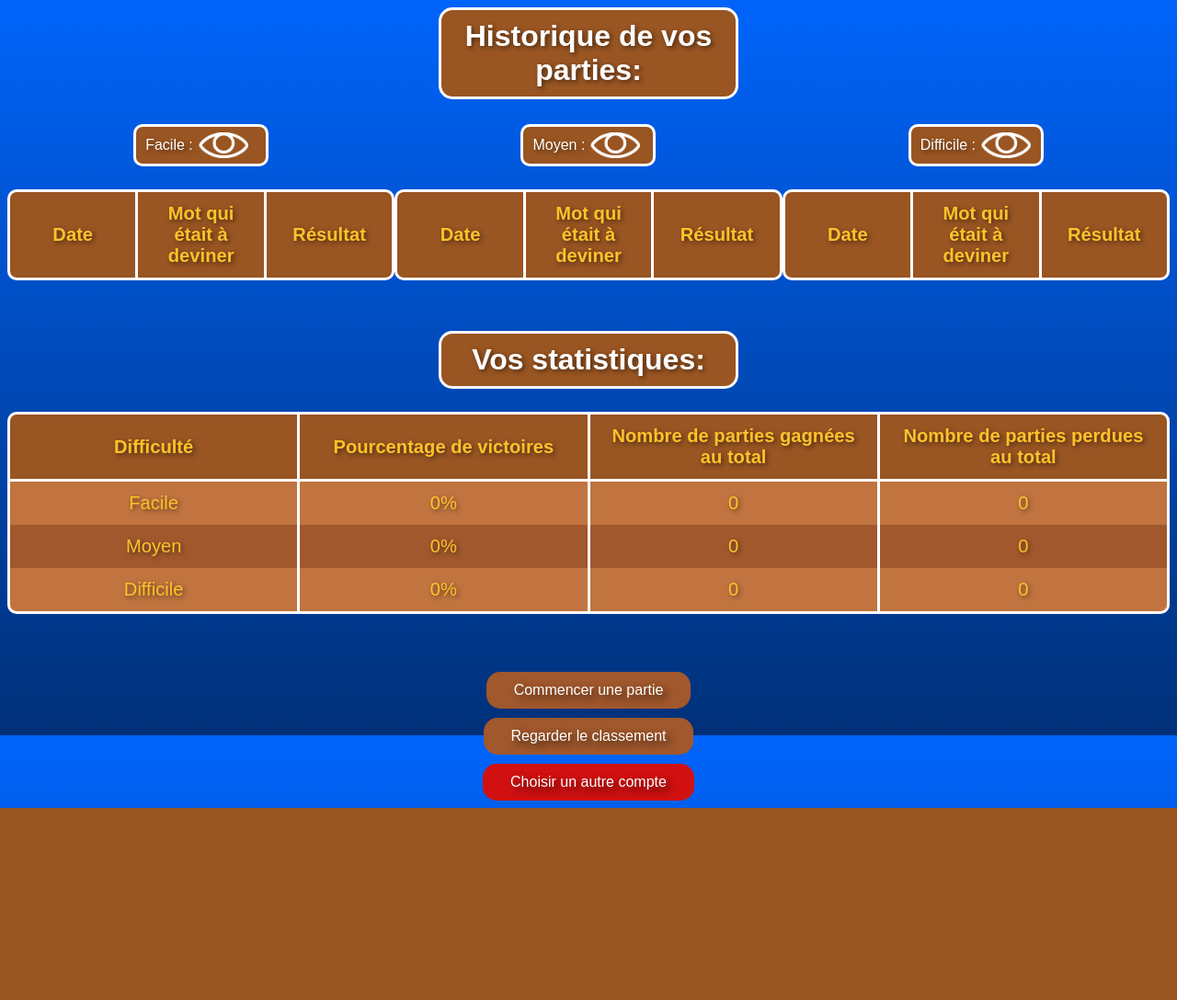
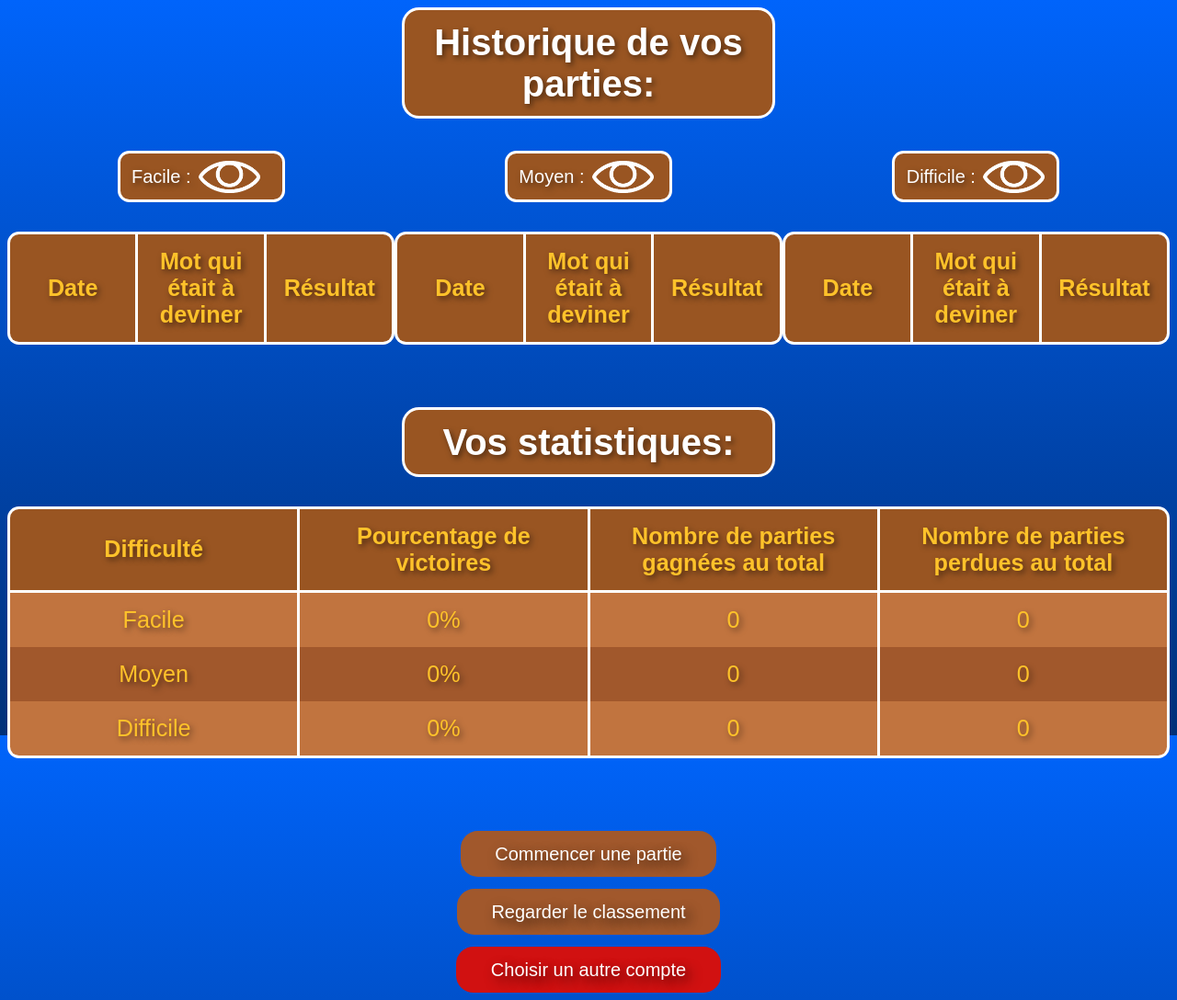
Before and after one commit to TimeoBlondeleauDubois/Pendu-site-avec-base-de-donnee, a Flask app: page /historique in a window 1280 px wide. Shown: the whole page at 92% size. Before the commit the page ends 879 px from the top, so only its background shows below. Run offline with Flask 3, Linux system fonts and the light colour scheme; data comes from the database, SQL or seed files in the repository; lists and menus that the app fills with data are empty.

Commit message:
style et zoom

```diff
--- a/static/classement.css
+++ b/static/classement.css
@@ -257,3 +257,7 @@ button:hover {
 .bouton-difficile:hover {
     padding: 11px 36px;
 }
+
+.zoom {
+    zoom: 1.25;
+}
--- a/static/historique.css
+++ b/static/historique.css
@@ -275,3 +275,7 @@ button:hover {
 .bouton-autre_compte:hover {
     padding: 12px 36px;
 }
+
+.zoom {
+    zoom: 1.25;
+}
--- a/templates/classement_difficile.html
+++ b/templates/classement_difficile.html
@@ -8,6 +8,7 @@
     <link rel="stylesheet" href="/static/difficile.css">
 </head>
 <body>
+    <div class="zoom">
         <div class="title-container">
             <h1>Classement des joueurs:</h1>
         </div>
@@ -73,5 +74,6 @@
             <button class="bouton-autre_compte">Choisir un autre compte</button>
         </a>
     </div>
+    </div>
 </body>
 </html>
--- a/templates/classement_facile.html
+++ b/templates/classement_facile.html
@@ -8,6 +8,7 @@
     <link rel="stylesheet" href="/static/facile.css">
 </head>
 <body>
+    <div class="zoom">
         <div class="title-container">
             <h1>Classement des joueurs:</h1>
         </div>
@@ -73,5 +74,6 @@
             <button class="bouton-autre_compte">Choisir un autre compte</button>
         </a>
     </div>
+    </div>
 </body>
 </html>
--- a/templates/classement_moyen.html
+++ b/templates/classement_moyen.html
@@ -8,6 +8,7 @@
     <link rel="stylesheet" href="/static/moyen.css">
 </head>
 <body>
+    <div class="zoom">
         <div class="title-container">
             <h1>Classement des joueurs:</h1>
         </div>
@@ -73,5 +74,6 @@
             <button class="bouton-autre_compte">Choisir un autre compte</button>
         </a>
     </div>
+    </div>
 </body>
 </html>
--- a/templates/classement_total.html
+++ b/templates/classement_total.html
@@ -8,6 +8,7 @@
     <link rel="stylesheet" href="/static/tous.css">
 </head>
 <body>
+    <div class="zoom">
         <div class="title-container">
             <h1>Classement des joueurs:</h1>
         </div>
@@ -73,5 +74,6 @@
             <button class="bouton-autre_compte">Choisir un autre compte</button>
         </a>
     </div>
+    </div>
 </body>
 </html>
--- a/templates/historique.html
+++ b/templates/historique.html
@@ -7,6 +7,7 @@
     <link rel="stylesheet" href="/static/historique.css">
 </head>
 <body>
+    <div class="zoom">
         <div class="title-container">
             <h1>Historique de vos parties:</h1>
         </div>
@@ -91,7 +92,6 @@
                 </table>
             </div>
         </div>
-
         <div class="title-container">
             <h1>Vos statistiques:</h1>
         </div>
@@ -141,5 +141,6 @@
             </a>
         </div>
         <script src="/static/historique.js"></script>
+    </div>
 </body>
 </html>
```
Lines whose indentation alone changed are shown as unchanged.
